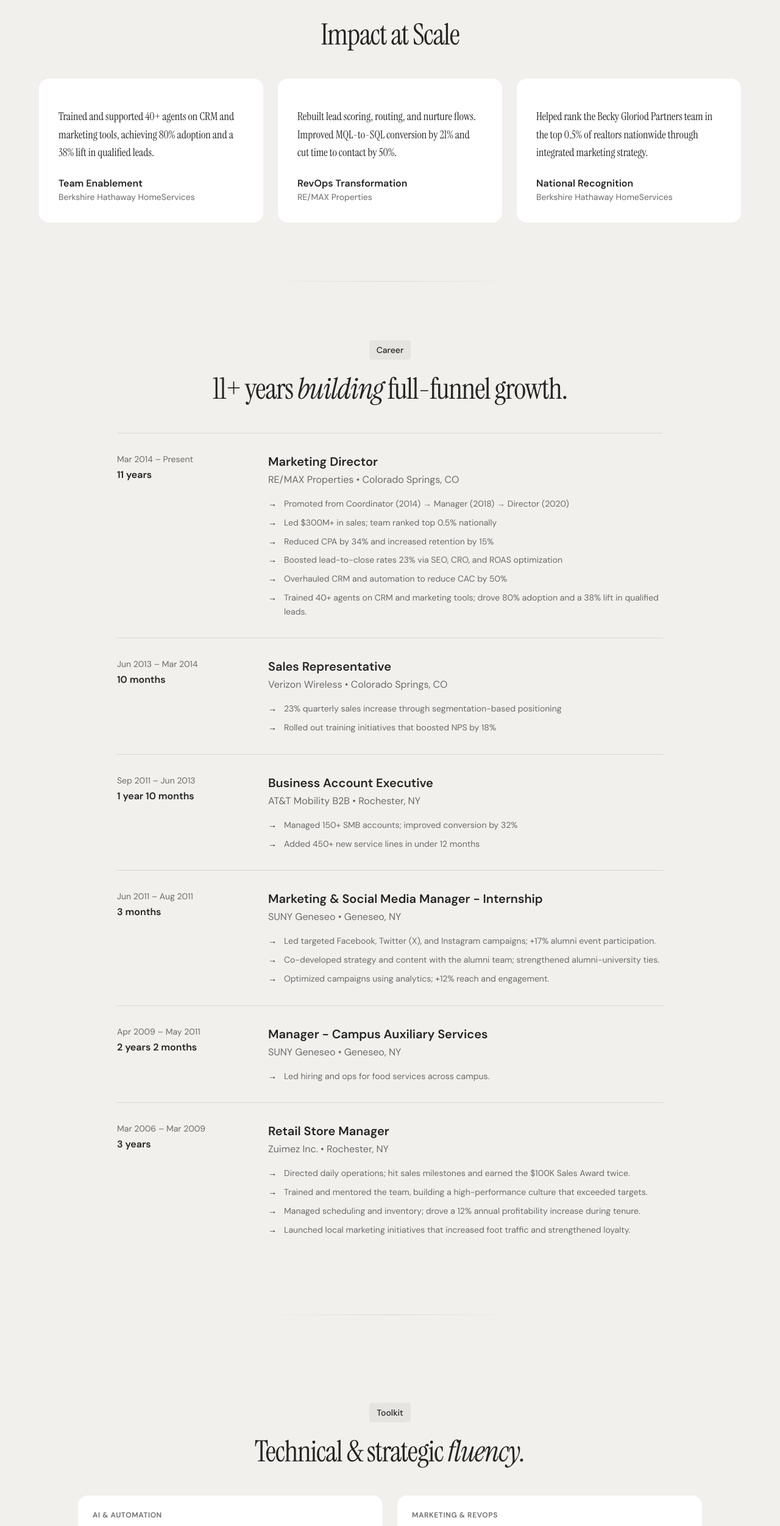
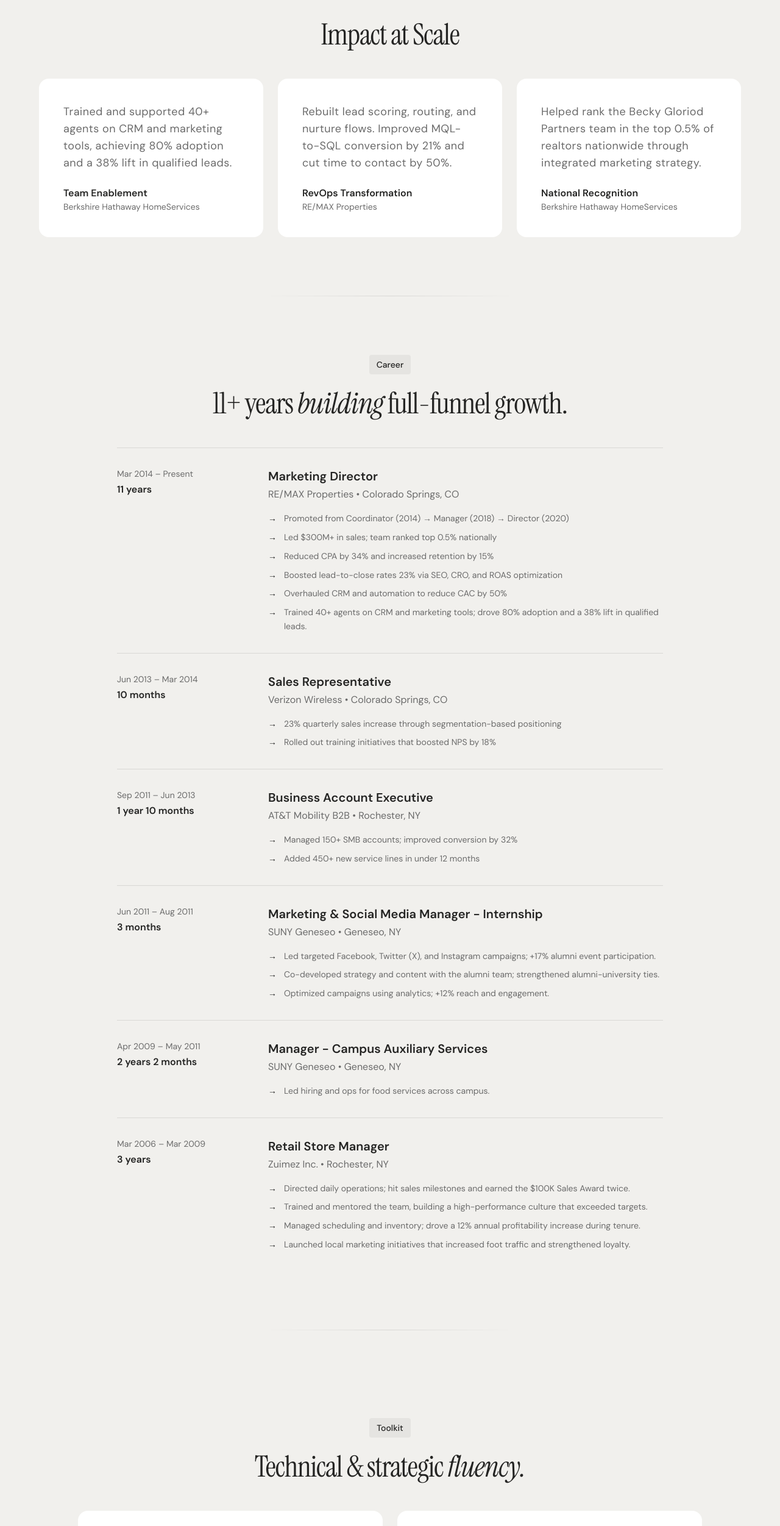
Before and after one commit to JsonGallagher/jason-gallagher-portfolio, a React (Vite) app: page / in a window 1280 px wide. Shown: the part 3780-6283 px from the top of the page at 61% size. Built offline with nearby package versions, Linux system fonts and the light colour scheme.

Commit message:
Optimized contrast ratios

```diff
--- a/src/components/Skills.jsx
+++ b/src/components/Skills.jsx
@@ -55,7 +55,7 @@ export default function Skills() {
                 {category.skills.map((skill, j) => (
                   <span
                     key={j}
-                    className="px-3 py-1.5 bg-blue-500/10 text-blue-400 rounded-md text-sm"
+                    className="px-3 py-1.5 bg-blue-500/10 text-blue-600 dark:text-blue-400 rounded-md text-sm"
                   >
                     {skill}
                   </span>
--- a/src/components/Testimonials.jsx
+++ b/src/components/Testimonials.jsx
@@ -42,13 +42,12 @@ export default function Testimonials() {
               initial={{ opacity: 0, y: 30 }}
               animate={isInView ? { opacity: 1, y: 0 } : {}}
               transition={{ duration: 0.6, delay: i * 0.15 }}
-              className="card p-8"
+              className="card p-10 flex flex-col"
             >
-              <div className="text-4xl text-text-secondary/30 dark:text-text-light/20 mb-4 font-serif"></div>
-              <p className="font-serif text-lg leading-relaxed mb-6">
+              <p className="text-text-secondary text-lg leading-7 tracking-wide mb-6 dark:text-text-light/60">
                 {item.text}
               </p>
-              <div>
+              <div className="mt-auto">
                 <div className="font-semibold">{item.author}</div>
                 <div className="text-sm text-text-secondary dark:text-text-light/50">
                   {item.role}
```
